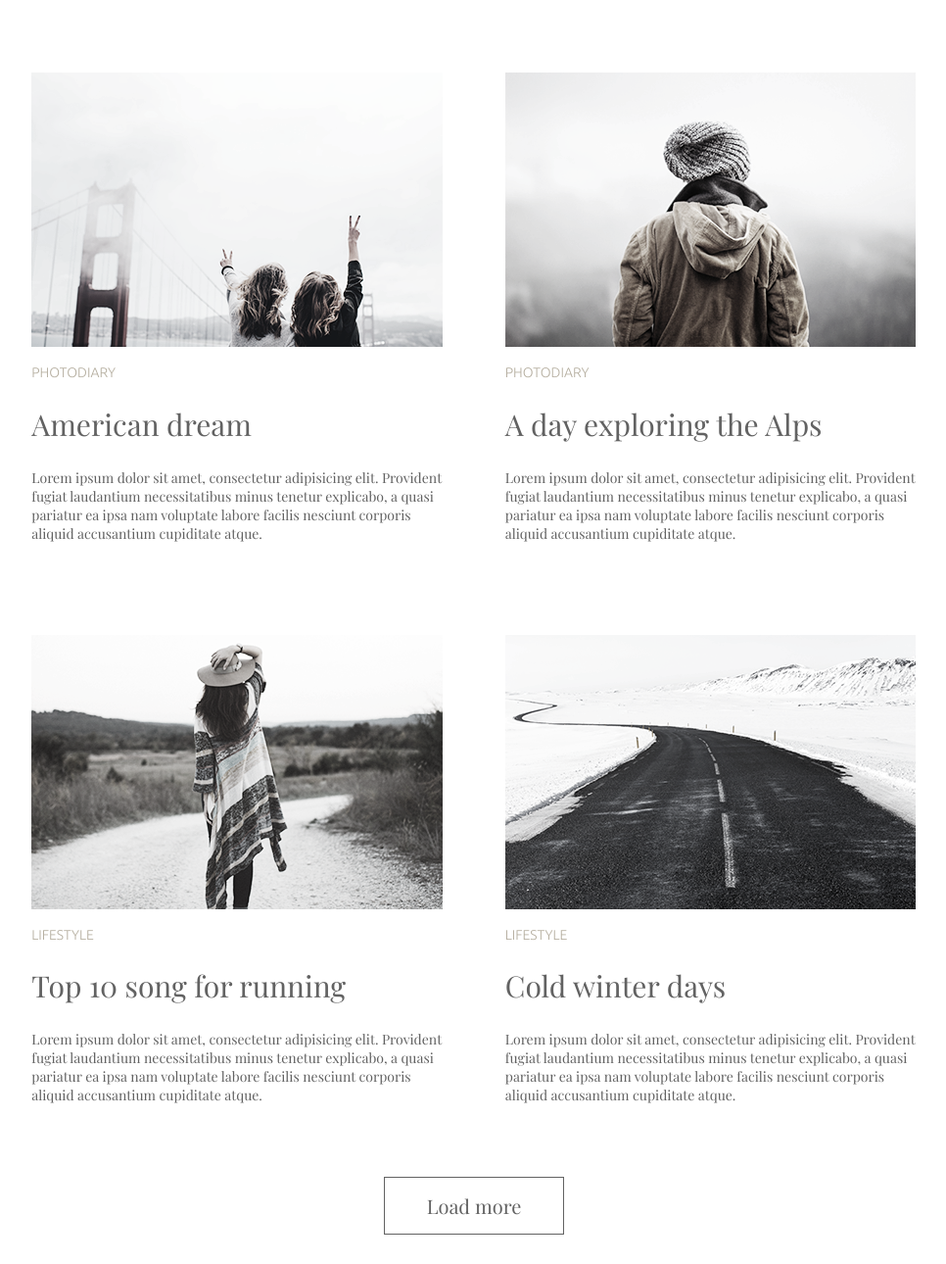
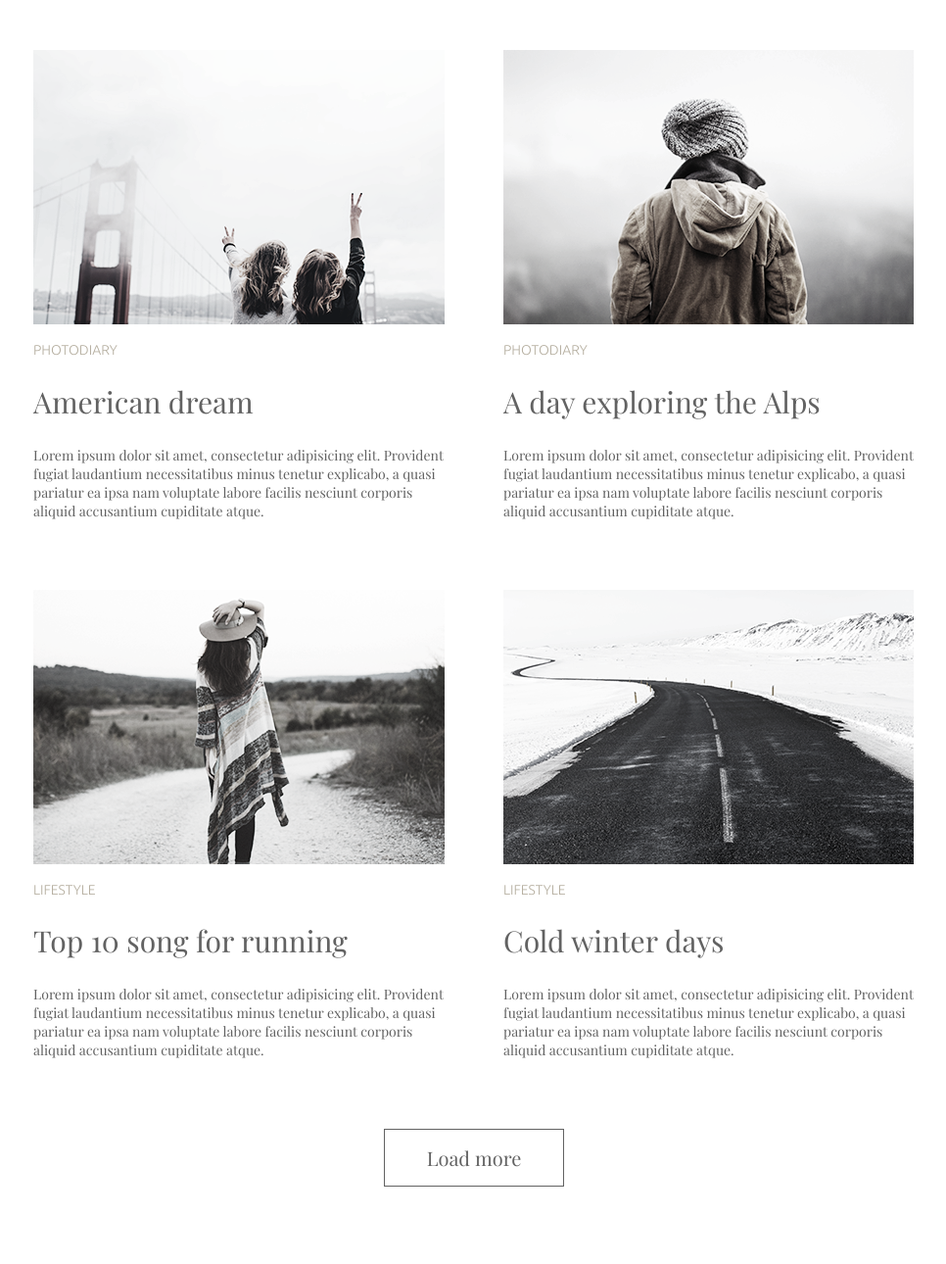
Before and after one commit to tachka123/goit-fe-course, a plain HTML site: page module-3/index.html in a window 1280 px wide. Shown: the part 700-1990 px from the top of the page at 98% size, without its empty margins (156-1122 px from the left). After the commit the page ends 1941 px from the top, so only its background shows below. Drawn offline with nearby package versions, Linux system fonts and the light colour scheme.

Commit message:
fixed some rude mistakes

```diff
--- a/module-3/css/style.css
+++ b/module-3/css/style.css
@@ -2,6 +2,12 @@
 @import url("https://fonts.googleapis.com/css?family=Ubuntu:300");
 .menu > .menu-select {
   display: inline;
+  margin-right: 120px;
+  text-align: center;
+}
+
+.menu-select {
+  margin: 0 15px 0 15px;
 }
 .menu-link {
   text-align: center;
@@ -12,14 +18,12 @@
 }
 .header {
   text-align: center;
-  word-spacing: 122px;
   font-family: "Playfair Display", serif;
   font-size: 14px;
   text-transform: uppercase;
   margin-bottom: 103px;
   margin-top: 78px;
-  font-weight: bold
-
+  font-weight: bold;
 }
 .menu-link:hover {
   color: #03a9f4;
@@ -32,7 +36,6 @@
   border: 1px solid #626262;
   padding: 15px 10px;
   margin: auto;
-  margin-top: 60px;
   margin-bottom: 30px;
 }
 .button-click {
@@ -47,35 +50,29 @@
 .button-click:hover {
   color: #03a9f4;
 }
-
-.cart1,
-.cart3,
-.cart5 {
+.cards>.card{
+  font-size: 14px;
+  margin: auto 30px 57px 30px
+}
+.card {
   width: 420px;
   display: inline-block;
   text-align: left;
-  margin-right: 30px;
+  vertical-align: top;
 }
-.cart2,
-.cart4,
-.cart6 {
-  width: 420px;
-  display: inline-block;
-  text-align: left;
-  margin-left: 30px;
-}
-.cart1,
-.cart3 {
+.cardbottom {
   margin-bottom: 80px;
 }
-.carts {
+.cards {
   font-family: "Playfair Display", serif;
   text-align: center;
   width: 960px;
   margin: auto auto;
-  font-size: 14px
+  font-size: 0px
 }
-
+p .article {
+  font-size: 14px;
+}
 .little {
   color: #b4ad9e;
   font-family: ubuntu;
@@ -85,10 +82,10 @@
 
 .artstyle {
   color: #626262;
+  margin: 0;
 }
 
-.title{
+.title {
   font-weight: normal;
-    font-size: 30px
-
+  font-size: 30px;
 }
--- a/module-3/index.html
+++ b/module-3/index.html
@@ -18,84 +18,84 @@
         <li class="menu-select"><a href="#" class="menu-link">Travel</a></li>
       </ul>
     </header>
-    <div class="carts">
-      <div class="cart1">
+    <div class="cards">
+      <div class="card cardbottom">
         <img src="img/1.png" alt="Фоточка потерялась" />
-        <article class="artstyle">
+        <figure class="artstyle">
           <p class="little">Lifestyle</p>
           <h2 class="title">More than just a music festival</h2>
-          <p>
+          <p class="article">
             Lorem ipsum dolor sit amet, consectetur adipisicing elit. Provident
             fugiat laudantium necesssitatibus minus tenetur explicabo, a quasi
             pariatur ea ipsa nam voluptate labore facilis nesciunt corporis
             aliquid accusantium cupiditate atque.
           </p>
-        </article>
+        </figure>
       </div>
-      <div class="cart2">
+      <div class="card">
         <img src="img/2.png  " class="imgstyle" alt="Фоточка потерялась" />
-        <article class="artstyle">
+        <figure class="artstyle">
           <p class="little">lifestyle</p>
           <h2 class="title">Life tastes better with coffee</h2>
-          <p>
+          <p class="article">
             Lorem ipsum dolor sit amet, consectetur adipisicing elit. Provident
             fugiat laudantium necessitatibus minus tenetur explicabo, a quasi
             pariatur ea ipsa nam voluptate labore facilis nesciunt corporis
             aliquid accusantium cupiditate atque.
           </p>
-        </article>
+        </figure>
       </div>
-      <div class="cart3">
+      <div class="card cardbottom">
         <img src="img/3.png" class="imgstyle" alt="Фоточка потерялась" />
-        <article class="artstyle">
+        <figure class="artstyle">
           <p class="little">photodiary</p>
           <h2 class="title">American dream</h2>
-          <p>
+          <p class="article">
             Lorem ipsum dolor sit amet, consectetur adipisicing elit. Provident
             fugiat laudantium necessitatibus minus tenetur explicabo, a quasi
             pariatur ea ipsa nam voluptate labore facilis nesciunt corporis
             aliquid accusantium cupiditate atque.
           </p>
-        </article>
+        </figure>
       </div>
-      <div class="cart4">
+      <div class="card">
         <img src="img/5.png" class="imgstyle" alt="Фоточка потерялась" />
-        <article class="artstyle">
+        <figure class="artstyle">
           <p class="little">photodiary</p>
           <h2 class="title">A day exploring the Alps</h2>
-          <p>
+          <p class="article">
             Lorem ipsum dolor sit amet, consectetur adipisicing elit. Provident
             fugiat laudantium necessitatibus minus tenetur explicabo, a quasi
             pariatur ea ipsa nam voluptate labore facilis nesciunt corporis
             aliquid accusantium cupiditate atque.
           </p>
-        </article>
+        </figure>
       </div>
-      <div class="cart5">
+      <div class="card">
         <img src="img/6.png" class="imgstyle" alt="Фоточка потерялась" />
-        <article class="artstyle">
+        <figure class="artstyle">
           <p class="little">lifestyle</p>
           <h2 class="title">Top 10 song for running</h2>
-          <p>
+          <p class="article">
             Lorem ipsum dolor sit amet, consectetur adipisicing elit. Provident
             fugiat laudantium necessitatibus minus tenetur explicabo, a quasi
             pariatur ea ipsa nam voluptate labore facilis nesciunt corporis
             aliquid accusantium cupiditate atque.
           </p>
-        </article>
+        </figure>
       </div>
-      <div class="cart6">
+      <div class="card">
         <img src="img/7.png" class="imgstyle" alt="Фоточка потерялась" />
-        <article class="artstyle">
+        <figure class="artstyle">
           <p class="little">lifestyle</p>
           <h2 class="title">Cold winter days</h2>
-          <p>
+          <p class="article">
             Lorem ipsum dolor sit amet, consectetur adipisicing elit. Provident
             fugiat laudantium necessitatibus minus tenetur explicabo, a quasi
             pariatur ea ipsa nam voluptate labore facilis nesciunt corporis
             aliquid accusantium cupiditate atque.
           </p>
-        </article>
+        </figure>
       </div>
     </div>
     <div class="button"><button class="button-click">Load more</button></div>
```
Lines whose indentation alone changed are shown as unchanged.
